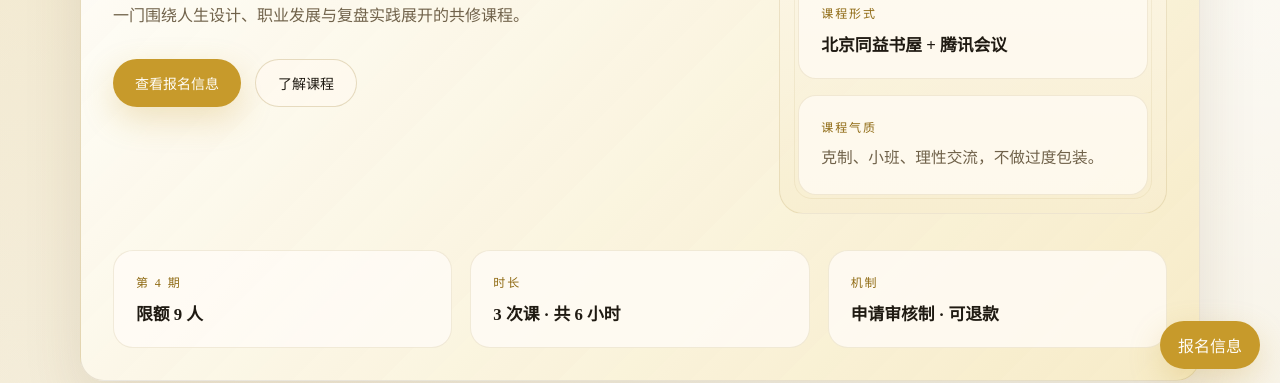
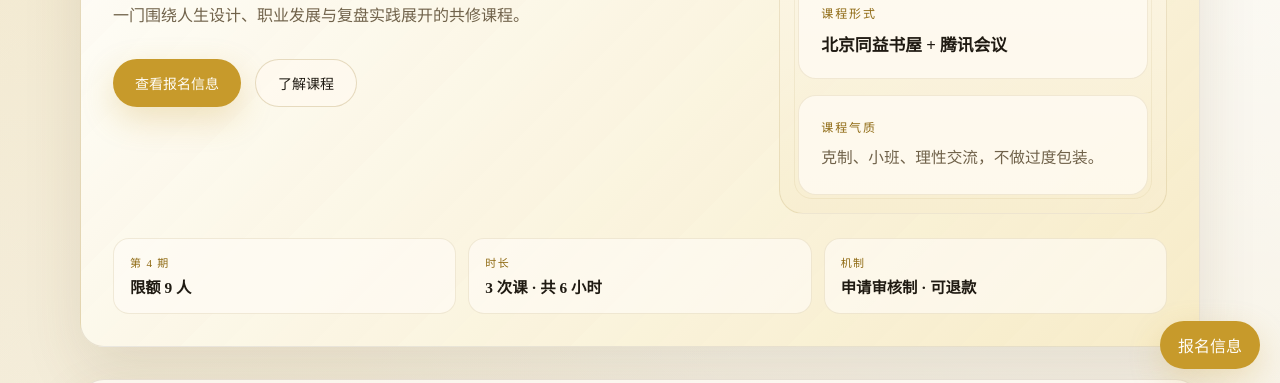
Before and after one commit to smallocean43658/tongyi-education-site, a plain HTML site: page index.html in a window 1280 px wide. Shown: the part 411-794 px from the top of the page. Drawn offline with Linux system fonts and the light colour scheme.

Commit message:
Reduce hero panel visual weight

```diff
--- a/styles.css
+++ b/styles.css
@@ -310,8 +310,9 @@ main section {
 }
 
 .hero-panel {
-  margin-top: 36px;
+  margin-top: 24px;
   grid-template-columns: repeat(3, minmax(0, 1fr));
+  gap: 12px;
 }
 
 .hero-panel > div,
@@ -346,6 +347,23 @@ main section {
   margin-top: 10px;
   font-size: 1.05rem;
   color: var(--text);
+}
+
+.hero-panel > div {
+  padding: 14px 16px;
+  border-radius: 16px;
+  background: rgba(255, 252, 247, 0.62);
+}
+
+.hero-panel .panel-label {
+  font-size: 11px;
+  letter-spacing: 0.12em;
+}
+
+.hero-panel strong {
+  margin-top: 6px;
+  font-size: 0.96rem;
+  line-height: 1.45;
 }
 
 .section-heading h2,
@@ -716,6 +734,10 @@ main section {
   .contact {
     padding: 24px;
   }
+
+  .hero-panel {
+    gap: 10px;
+  }
 }
 
 @media (max-width: 640px) {
```
